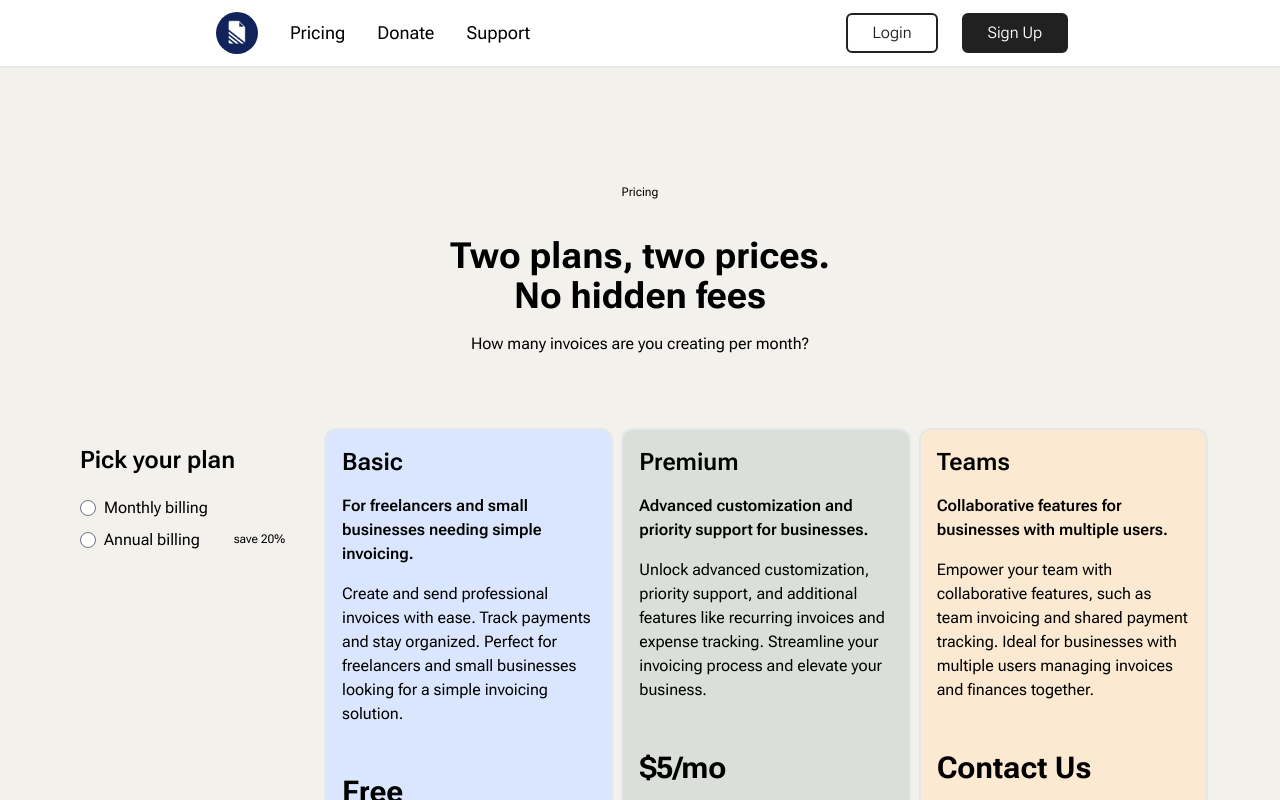
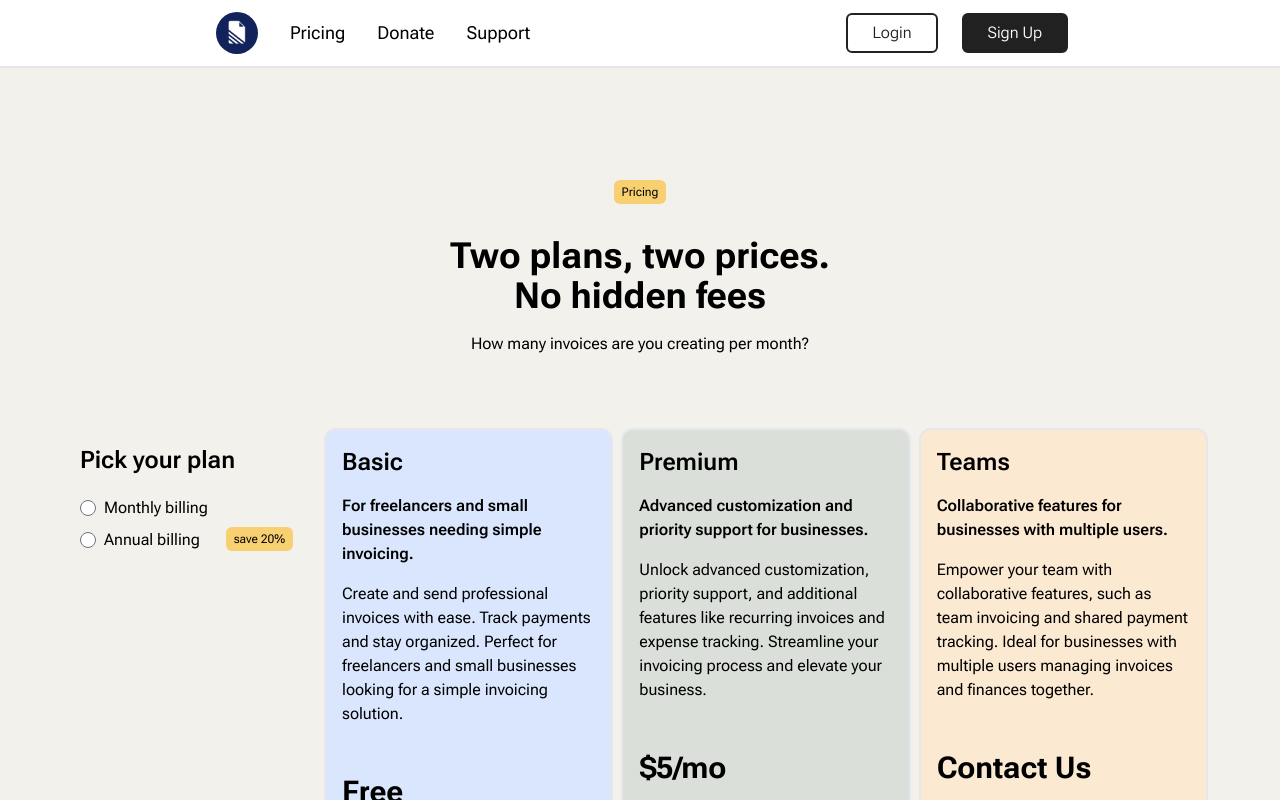
Before and after one commit to timjcai/invoice-generator-next, a Next.js app: page /pricing in a window 1280 px wide. Shown: the top 800 px of the page. Built offline with nearby package versions, Linux system fonts and the light colour scheme; no server answers; the database is empty.

Commit message:
bugfix - all errors - able to build file

```diff
--- a/src/app/pricing/page.tsx
+++ b/src/app/pricing/page.tsx
@@ -61,8 +61,10 @@ const page = () => {
             <div className="flex flex-col justify-center items-center h-[320px]">
                 <SubheadlineBadge
                     label="Pricing"
-                    color="white"
-                    bgcolor="orange"
+                    style={{
+                        color: "black",
+                        backgroundColor: "var(--yellow-nectarine)",
+                    }}
                 />
                 <h2 className="text-4xl font-bold">Two plans, two prices.</h2>
                 <h2 className="text-4xl font-bold mb-4"> No hidden fees</h2>
@@ -97,8 +99,11 @@ const page = () => {
                                     <div className="absolute -right-[58px] top-[3px]">
                                         <SubheadlineBadge
                                             label={"save 20%"}
-                                            color="orange"
-                                            bgcolor="orange"
+                                            style={{
+                                                color: "black",
+                                                backgroundColor:
+                                                    "var(--yellow-nectarine)",
+                                            }}
                                         />
                                     </div>
                                 </div>
```
